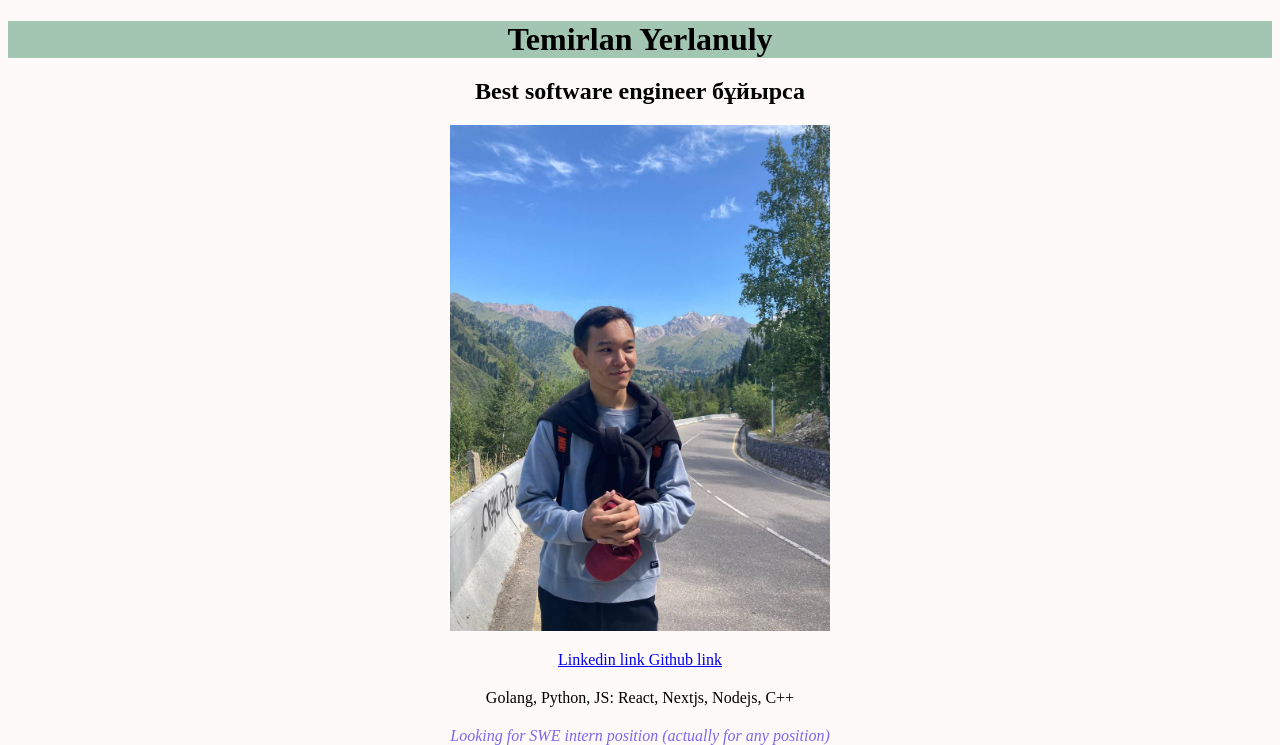
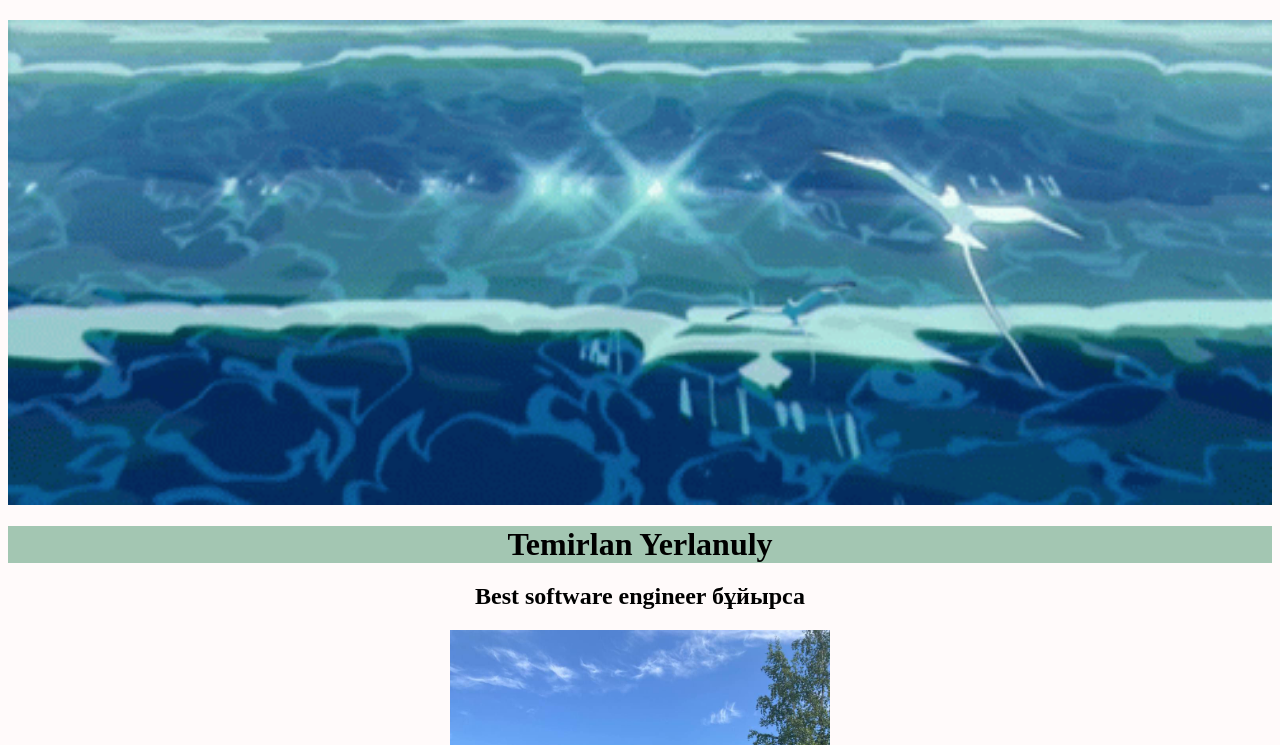
Before and after one commit to Jateq/mcm-web-2023-fall, a PHP site: page / in a window 1280 px wide. Shown: the top 745 px of the page. Run offline with PHP 8.4, Linux system fonts and the light colour scheme.

Commit message:
3 seminar in process

```diff
--- a/seminar3/index.html
+++ b/seminar3/index.html
@@ -7,12 +7,17 @@
 
 </head>
 <body style="background-color: snow">
+    <header>
+        <img class = "banner" src="images/sea-waves.gif">
+
+    </header>
+
     <h1 style= "background-color: rgba(8,110,55,0.37)" >
         Temirlan Yerlanuly
     </h1>
     <h2>Best software engineer бұйырса</h2>
     <div class="imgtable">
-        <img src="photo_2023-09-13_16-30-12.jpg">
+        <img src="images/photo_2023-09-13_16-30-12.jpg">
 
     </div>
     <div>
--- a/seminar3/styles.css
+++ b/seminar3/styles.css
@@ -34,3 +34,19 @@ button:hover {
     justify-content: center;
     gap: 200px;
 }
+
+header {
+    display: flex;
+    justify-content: center;
+    align-items: center;
+    text-align: center;
+    margin-top: 20px;
+}
+
+
+.banner{
+    width: 100%;
+    height: 100%;
+    object-fit: cover;
+
+}
```
Also changed, not shown: seminar3/images/photo_2023-09-13_16-30-12.jpg (renamed from seminar3/photo_2023-09-13_16-30-12.jpg), seminar3/images/sea-waves.gif (added).
